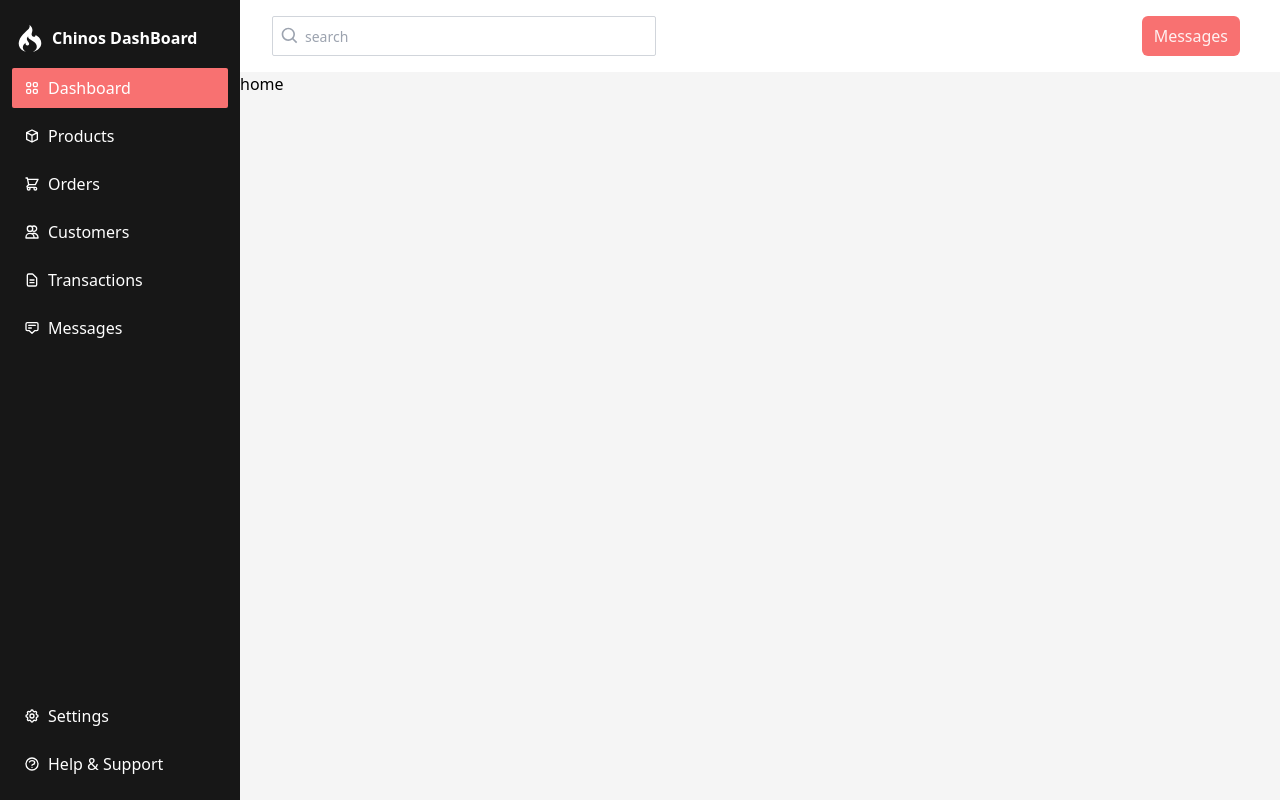
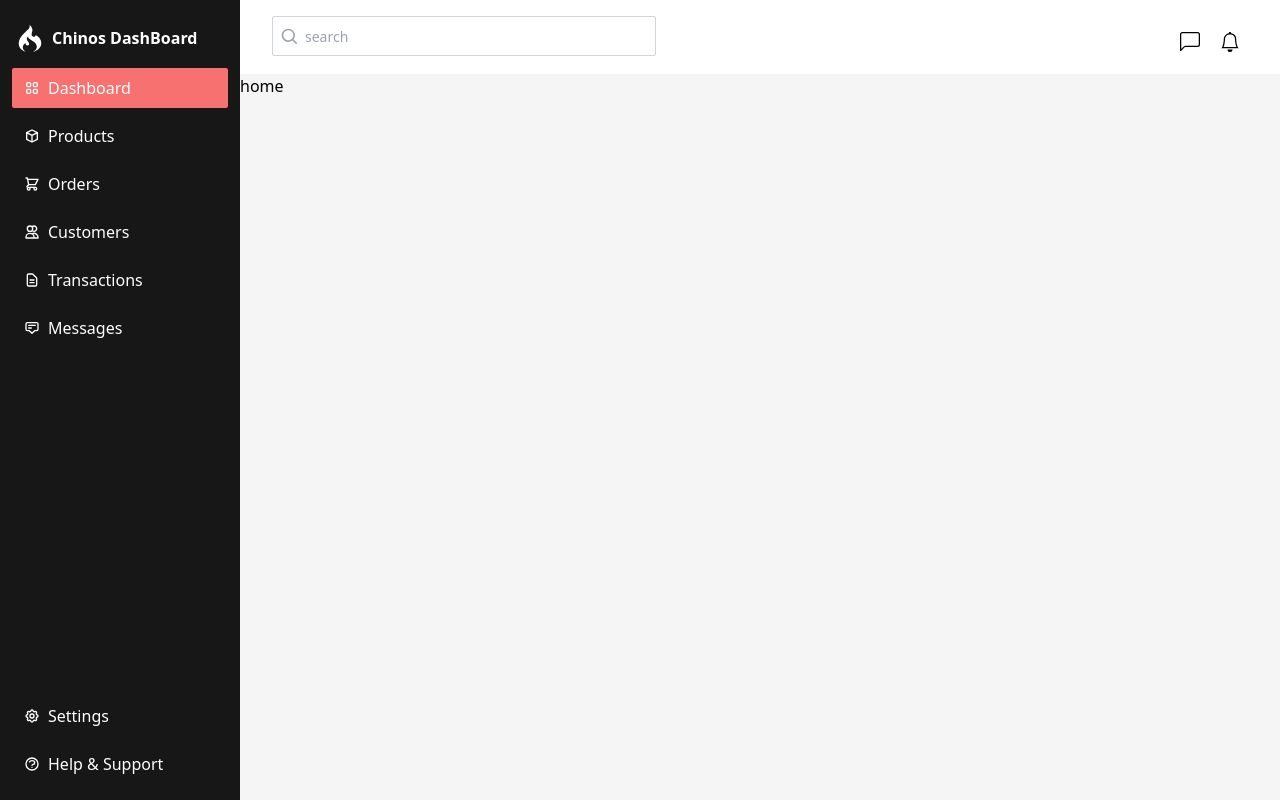
Before and after one commit to ch1n069/FlexDash, a React (Vite) app: page / in a window 1280 px wide. Built offline with nearby package versions, Linux system fonts and the light colour scheme.

Commit message:
styling of the header section

```diff
--- a/src/components/Header.jsx
+++ b/src/components/Header.jsx
@@ -21,16 +21,13 @@ const Header = () => {
           type="search"
         />
       </div>
-      <div className="flex gap-5 mr-2">
+      <div className="flex gap-5 mr-2 mt-4">
         <Popover className="relative">
           {({ open }) => (
             <>
-              <Popover.Button
-                className={`
-                ${open ? "" : "text-opacity-90"}
-                group inline-flex items-center rounded-md bg-red-400 px-3 py-2 text-base font-medium text-white hover:text-opacity-100 focus:outline-none focus-visible:ring-2 focus-visible:ring-white focus-visible:ring-opacity-75`}
-              >
-                <span>Messages</span>
+              <Popover.Button className="">
+                {/* <span className="mr-2">Messages</span> */}
+                <BsChatLeft size={20} />
               </Popover.Button>
               <Transition
                 as={Fragment}
@@ -41,7 +38,7 @@ const Header = () => {
                 leaveFrom="opacity-100 translate-y-0"
                 leaveTo="opacity-0 translate-y-1"
               >
-                <Popover.Panel className="absolute left-1/2 z-10 mt-3 w-screen max-w-sm -translate-x-1/2 transform px-4 sm:px-0 lg:max-w-3xl">
+                <Popover.Panel className="absolute right-0 z-10 w-80">
                   <div className="overflow-hidden rounded-lg shadow-lg ring-1 ring-black ring-opacity-5">
                     <div className="relative grid gap-8 bg-white p-7 lg:grid-cols-2"></div>
                     <div className="bg-gray-50 p-4">
@@ -51,7 +48,7 @@ const Header = () => {
                       >
                         <span className="flex items-center">
                           <span className="text-sm font-medium text-gray-900">
-                            Documentation
+                            Messages
                           </span>
                         </span>
                         <span className="block text-sm text-gray-500">
@@ -65,6 +62,47 @@ const Header = () => {
             </>
           )}
         </Popover>
+        <Popover className="relative">
+          {({ open }) => (
+            <>
+              <Popover.Button className="">
+                {/* <span className="mr-2">Messages</span> */}
+                <BsBell size={20} />
+              </Popover.Button>
+              <Transition
+                as={Fragment}
+                enter="transition ease-out duration-200"
+                enterFrom="opacity-0 translate-y-1"
+                enterTo="opacity-100 translate-y-0"
+                leave="transition ease-in duration-150"
+                leaveFrom="opacity-100 translate-y-0"
+                leaveTo="opacity-0 translate-y-1"
+              >
+                <Popover.Panel className="absolute right-0 z-10 w-80">
+                  <div className="overflow-hidden rounded-lg shadow-lg ring-1 ring-black ring-opacity-5">
+                    <div className="relative grid gap-8 bg-white p-7 lg:grid-cols-2"></div>
+                    <div className="bg-gray-50 p-4">
+                      <a
+                        href="##"
+                        className="flow-root rounded-md px-2 py-2 transition duration-150 ease-in-out hover:bg-gray-100 focus:outline-none focus-visible:ring focus-visible:ring-orange-500 focus-visible:ring-opacity-50"
+                      >
+                        <span className="flex items-center">
+                          <span className="text-sm font-medium text-gray-900">
+                            Notifications
+                          </span>
+                        </span>
+                        <span className="block text-sm text-gray-500">
+                          Start integrating products and tools
+                        </span>
+                      </a>
+                    </div>
+                  </div>
+                </Popover.Panel>
+              </Transition>
+            </>
+          )}
+        </Popover>
+        <Menu></Menu>
       </div>
     </div>
   );
```
